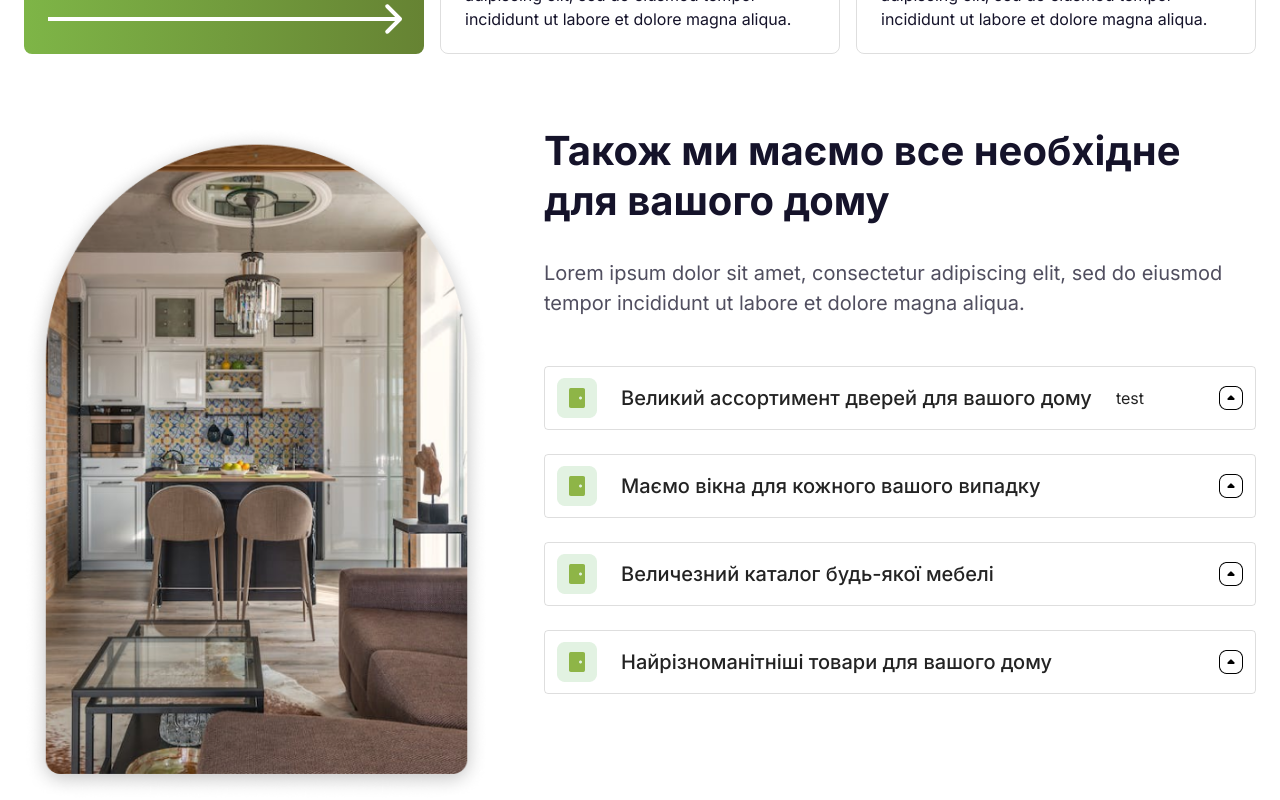
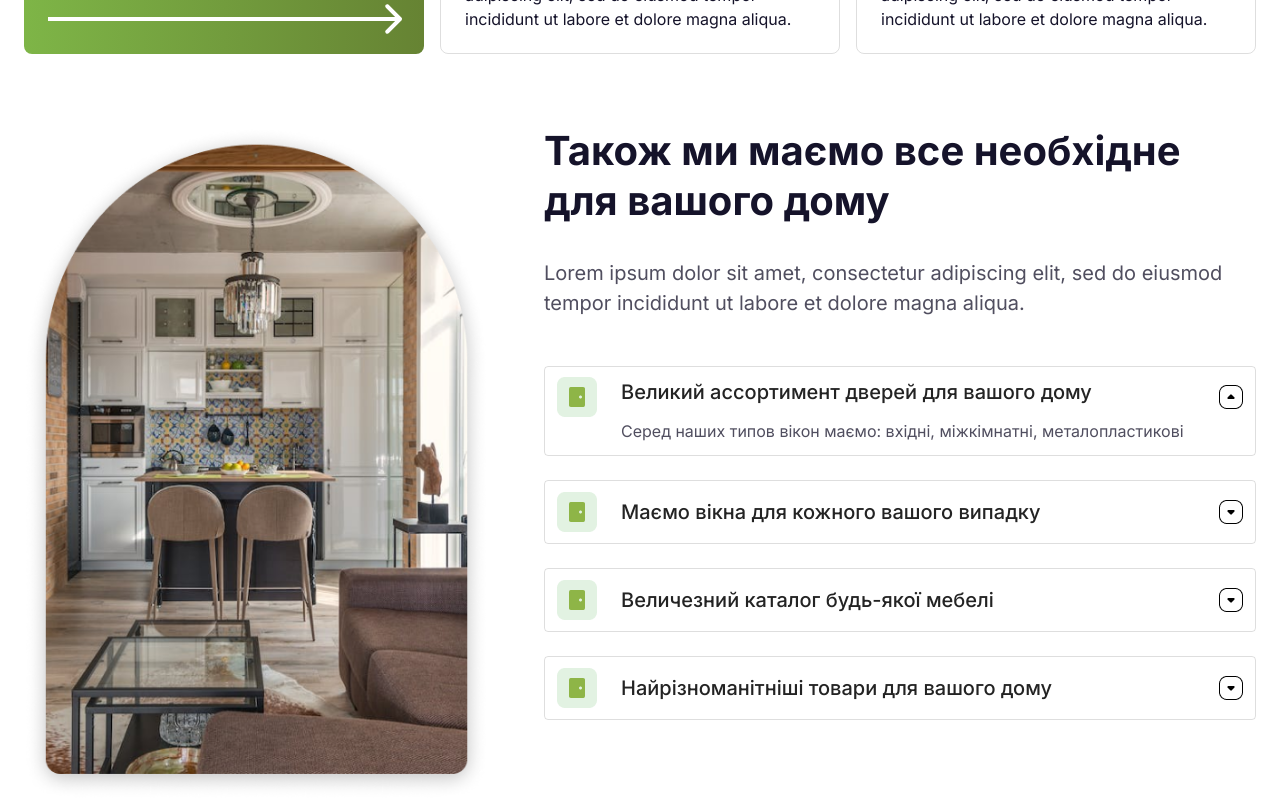
Before and after one commit to ShadePrima/creatiff-app, a React (Create React App) app: page / in a window 1280 px wide. Shown: the part 1540-2340 px from the top of the page. Built offline with nearby package versions, Linux system fonts and the light colour scheme.

Commit message:
catalog click

```diff
--- a/package.json
+++ b/package.json
@@ -6,6 +6,7 @@
     "@testing-library/jest-dom": "^5.16.5",
     "@testing-library/react": "^13.4.0",
     "@testing-library/user-event": "^13.5.0",
+    "clsx": "^1.2.1",
     "react": "^18.2.0",
     "react-dom": "^18.2.0",
     "react-scripts": "5.0.1",
--- a/src/components/CatalogItem/CatalogItem.module.scss
+++ b/src/components/CatalogItem/CatalogItem.module.scss
@@ -1,3 +1,5 @@
+@import '../../styles/variables';
+
 .catalogItem {
   margin-top: 24px;
   width: 712px;
@@ -11,10 +13,16 @@
   border: 1px solid rgba(0, 0, 0, 0.13);
   border-radius: 4px;
 
+  cursor: pointer;
+
   .leftConteiner {
     display: flex;
     align-items: center;
     gap: 24px;
+  }
+
+  .titleConteiner {
+    margin-top: 25px;
   }
 
   .catalogTitle {
@@ -25,5 +33,14 @@
 
   .catalogDescription {
     margin-top: 12px;
+    font-weight: 400;
+    font-size: 16px;
+    line-height: 150%;
+    color: $text-color-description;
   }
 }
+
+.openItem {
+  height: 90px;
+  padding-bottom: 40px;
+}
--- a/src/components/CatalogItem/index.jsx
+++ b/src/components/CatalogItem/index.jsx
@@ -1,5 +1,8 @@
 import React from 'react';
+import cx from 'clsx';
+
 import catalogCheckTop from '../../assets/icons/check-top-icon.png';
+import catalogCheckBottom from '../../assets/icons/check-bottom-icon.png';
 import catalogIcon from '../../assets/icons/icon-background.png';
 
 import styles from './CatalogItem.module.scss';
@@ -7,18 +10,37 @@ import styles from './CatalogItem.module.scss';
 const CatalogItem = ({ id, title, handleMoreClick, isActive }) => {
   console.log(isActive, 'isActive');
   return (
-    <div className={styles.catalogItem}>
+    <div
+      onClick={() => handleMoreClick(id)}
+      className={cx(styles.catalogItem, isActive && styles.openItem)}
+    >
       <div className={styles.leftConteiner}>
         <img src={catalogIcon} alt='Icon' className={styles.catalogIcon} />
+        <div className={cx(isActive && styles.titleConteiner)}>
           <div className={styles.catalogTitle}>{title}</div>
-        {isActive && <p>test</p>}
+          {isActive && (
+            <p className={styles.catalogDescription}>
+              Серед наших типов вікон маємо: вхідні, міжкімнатні,
+              металопластикові
+            </p>
+          )}
         </div>
+      </div>
+      {isActive ? (
         <img
           onClick={() => handleMoreClick(id)}
           src={catalogCheckTop}
           alt='Check Top'
           className={styles.catalogCheck}
         />
+      ) : (
+        <img
+          onClick={() => handleMoreClick(id)}
+          src={catalogCheckBottom}
+          alt='Check Top'
+          className={styles.catalogCheck}
+        />
+      )}
     </div>
   );
 };
```
Also changed, not shown: 1 other file (tests, documents, lock files or other folders). Lines whose indentation alone changed are shown as unchanged.
